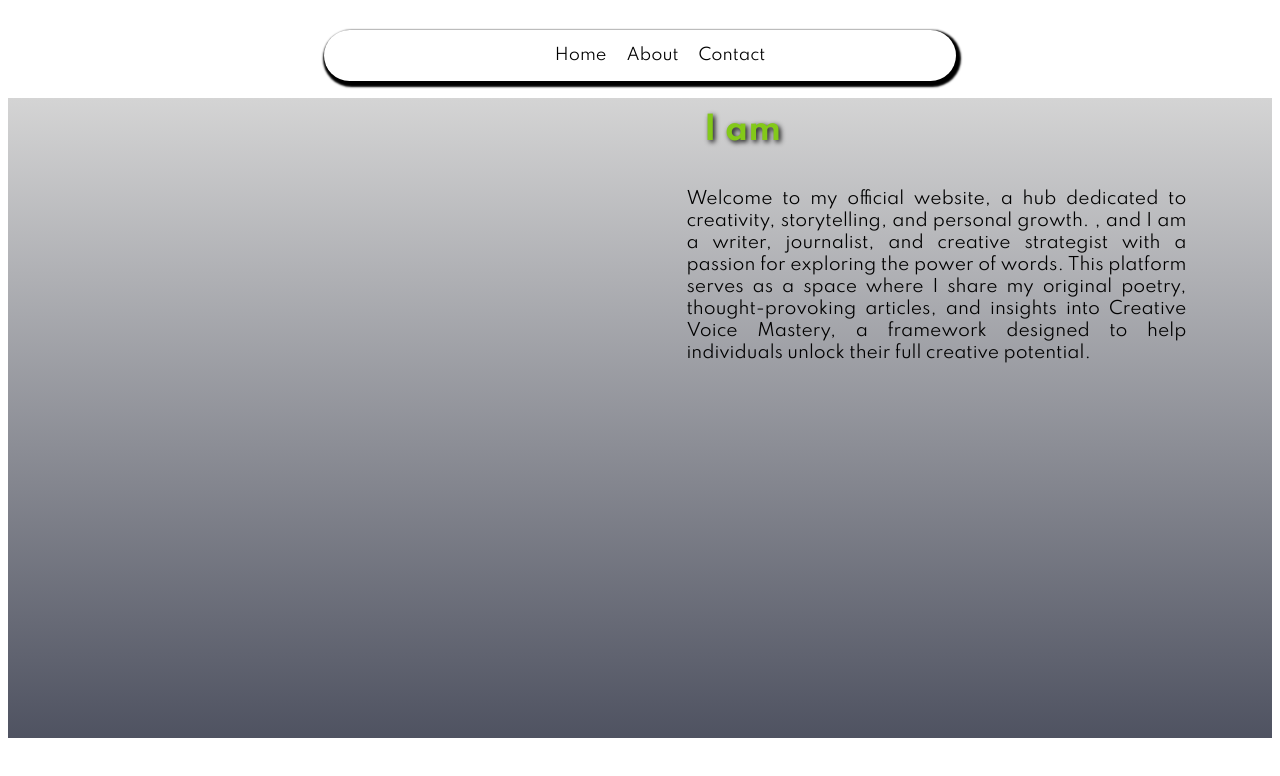
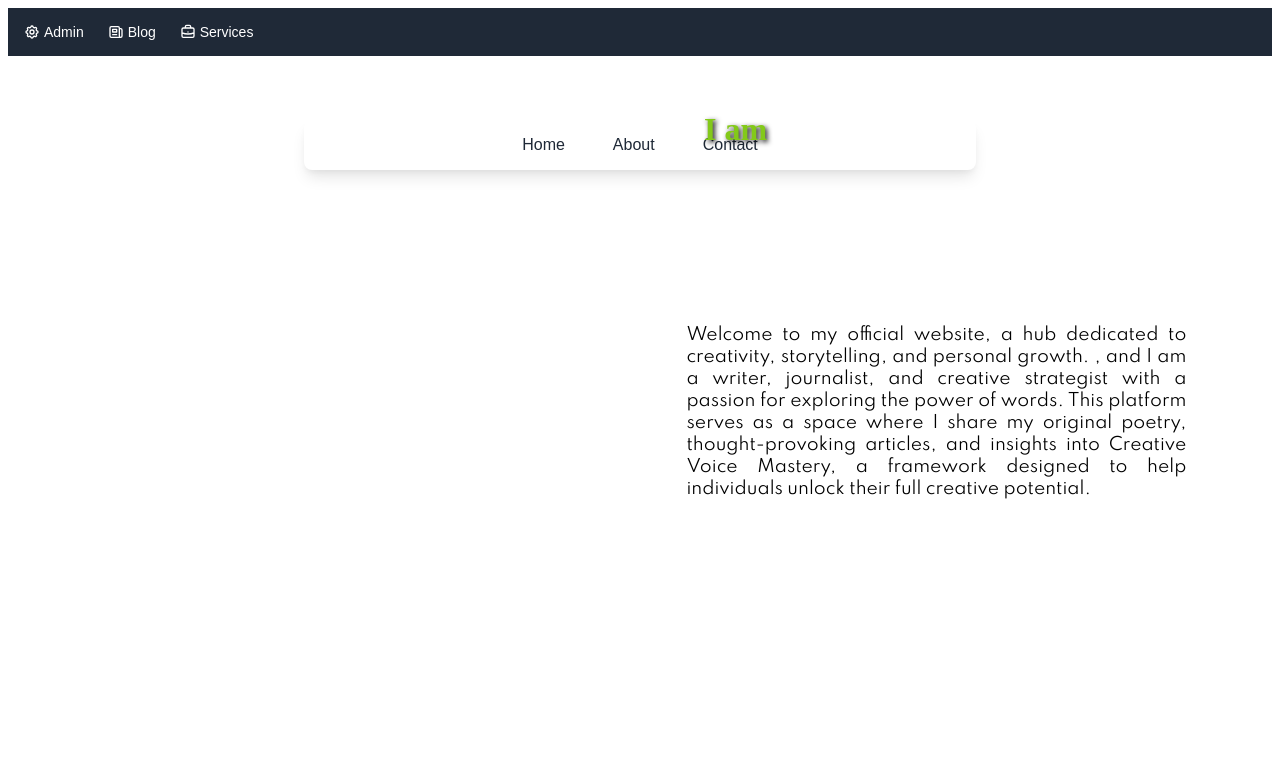
Before and after one commit to markderrck5445/react, a React (Create React App) app in the folder project1/: page / in a window 1280 px wide. Shown: the top 776 px of the page. Built offline with nearby package versions, Linux system fonts and the light colour scheme.

Commit message:
added new navbar

```diff
--- a/project1/src/components/NavBar.js
+++ b/project1/src/components/NavBar.js
@@ -1,19 +1,64 @@
-import React from 'react'
+import React from 'react';
+// import './Navbar.css'; // Import the CSS file
 
-const NavBar=()=> {
+function Navbar() {
   return (
-    <div>
-      <nav className="navbar">
-        <ul>
-          <li><a href="/">Home</a></li>
-          <li><a href="/about">About</a></li>
-          <li><a href="/contact">Contact</a></li>
+    <div className="navbar-container">
+      {/* Top left navbar - Admin, Blog, Services */}
+      <div className="top-navbar">
+        <div className="container">
+          <nav>
+            <ul>
+              <li>
+                <a href="#admin">
+                  <svg xmlns="http://www.w3.org/2000/svg" width="16" height="16" fill="none" viewBox="0 0 24 24" stroke="currentColor">
+                    <path strokeLinecap="round" strokeLinejoin="round" strokeWidth="2" d="M10.325 4.317c.426-1.756 2.924-1.756 3.35 0a1.724 1.724 0 002.573 1.066c1.543-.94 3.31.826 2.37 2.37a1.724 1.724 0 001.065 2.572c1.756.426 1.756 2.924 0 3.35a1.724 1.724 0 00-1.066 2.573c.94 1.543-.826 3.31-2.37 2.37a1.724 1.724 0 00-2.572 1.065c-.426 1.756-2.924 1.756-3.35 0a1.724 1.724 0 00-2.573-1.066c-1.543.94-3.31-.826-2.37-2.37a1.724 1.724 0 00-1.065-2.572c-1.756-.426-1.756-2.924 0-3.35a1.724 1.724 0 001.066-2.573c-.94-1.543.826-3.31 2.37-2.37.996.608 2.296.07 2.572-1.065z" />
+                    <path strokeLinecap="round" strokeLinejoin="round" strokeWidth="2" d="M15 12a3 3 0 11-6 0 3 3 0 016 0z" />
+                  </svg>
+                  Admin
+                </a>
+              </li>
+              <li>
+                <a href="#blog">
+                  <svg xmlns="http://www.w3.org/2000/svg" width="16" height="16" fill="none" viewBox="0 0 24 24" stroke="currentColor">
+                    <path strokeLinecap="round" strokeLinejoin="round" strokeWidth="2" d="M19 20H5a2 2 0 01-2-2V6a2 2 0 012-2h10a2 2 0 012 2v1m2 13a2 2 0 01-2-2V7m2 13a2 2 0 002-2V9a2 2 0 00-2-2h-2m-4-3H9M7 16h6M7 8h6v4H7V8z" />
+                  </svg>
+                  Blog
+                </a>
+              </li>
+              <li>
+                <a href="#services">
+                  <svg xmlns="http://www.w3.org/2000/svg" width="16" height="16" fill="none" viewBox="0 0 24 24" stroke="currentColor">
+                    <path strokeLinecap="round" strokeLinejoin="round" strokeWidth="2" d="M21 13.255A23.931 23.931 0 0112 15c-3.183 0-6.22-.62-9-1.745M16 6V4a2 2 0 00-2-2h-4a2 2 0 00-2 2v2m4 6h.01M5 20h14a2 2 0 002-2V8a2 2 0 00-2-2H5a2 2 0 00-2 2v10a2 2 0 002 2z" />
+                  </svg>
+                  Services
+                </a>
+              </li>
+            </ul>
+          </nav>
+        </div>
+      </div>
 
-        </ul>
-      </nav>
+      {/* Middle navbar - Home, About, Contact */}
+      <div className="middle-navbar-wrapper">
+        <div className="container">
+          <nav className="middle-navbar">
+            <ul>
+              <li>
+                <a href="#home">Home</a>
+              </li>
+              <li>
+                <a href="#about">About</a>
+              </li>
+              <li>
+                <a href="#contact">Contact</a>
+              </li>
+            </ul>
+          </nav>
+        </div>
+      </div>
     </div>
-  )
+  );
 }
 
-
-export default NavBar;
+export default Navbar;
--- a/project1/src/index.css
+++ b/project1/src/index.css
@@ -1,57 +1,119 @@
  /* header and navbar */
  @import url("https://fonts.googleapis.com/css2?family=Spartan:wght@100;200;300;400;500;600;700;800;900&display=swap");
- *{
+ /* *{
     font-family: 'Spartan', sans-serif;
     background-color: linear-gradient(rgba(194, 194, 194, 0.7),rgba(4,9,30,0.7));
-}
+} */
 
- /* .nav{
+/* Main container styles */
+.navbar-container {
+    width: 100%;
+    font-family: sans-serif;
+  }
+
+  /* Top navbar styles */
+  .top-navbar {
+    background-color: #1f2937;
+    color: white;
+    padding: 1rem;
+  }
+
+  .container {
+    width: 100%;
+    max-width: 1280px;
+    margin-left: auto;
+    margin-right: auto;
+  }
+
+  .top-navbar nav ul {
     display: flex;
-    list-style: none;
-    text-decoration: none;
- }
+    list-style-type: none;
+    padding: 0;
+    margin: 0;
+  }
 
- .nav ul{
-    display: flex;
-    list-style: none;
-    text-align: left;
-    text-decoration: none;
- }
+  .top-navbar nav ul li {
+    margin-right: 1.5rem;
+  }
 
- .nav ul li{
-    margin: 0 10px;
-    text-decoration: none;
-
- } */
-
- .navbar {
-    width: 50%;
+  .top-navbar a {
+    color: white;
+    font-size: 0.875rem;
+    font-weight: 500;
     display: flex;
     align-items: center;
+    transition: color 0.3s;
+    text-decoration: none;
+  }
+
+  .top-navbar a:hover {
+    color: #93c5fd;
+  }
+
+  .top-navbar svg {
+    height: 1rem;
+    width: 1rem;
+    margin-right: 0.25rem;
+  }
+
+  /* Middle navbar styles */
+  .middle-navbar-wrapper {
+    margin-top: 4rem;
+    margin-bottom: 4rem;
+  }
+
+  .middle-navbar {
+    background-color: white;
+    box-shadow: 0 10px 15px -3px rgba(0, 0, 0, 0.1), 0 4px 6px -2px rgba(0, 0, 0, 0.05);
+    border-radius: 0.5rem;
+    max-width: 42rem;
+    margin-left: auto;
+    margin-right: auto;
+  }
+
+  .middle-navbar ul {
+    display: flex;
     justify-content: center;
-    margin-left: 25%;
-    font-family: system-ui, -apple-system, BlinkMacSystemFont, 'Segoe UI', Roboto, Oxygen, Ubuntu, Cantarell, 'Open Sans', 'Helvetica Neue', sans-serif;
-    border-radius: 60px;
-    backdrop-filter: blur(5px);
-    box-shadow:  black 2px 3px 2px 3px;
-    margin-top: 30px;
-}
+    padding: 1rem 2rem;
+    list-style-type: none;
+    margin: 0;
+  }
 
-.navbar ul {
-    display: flex;
-    list-style: none;
+  .middle-navbar ul li {
+    margin-right: 3rem;
+    position: relative;
+  }
+
+  .middle-navbar ul li:last-child {
+    margin-right: 0;
+  }
+
+  .middle-navbar a {
+    color: #1f2937;
+    font-weight: 500;
+    transition: color 0.3s;
+    position: relative;
     text-decoration: none;
-}
+  }
 
-.navbar ul li {
-    margin: 0 10px;
-    text-decoration: none;
-}
+  .middle-navbar a:hover {
+    color: #2563eb;
+  }
 
-.navbar ul li a{
-  text-decoration: none;
-  color: black;
-}
+  .middle-navbar a::after {
+    content: '';
+    position: absolute;
+    bottom: -4px;
+    left: 0;
+    width: 0;
+    height: 2px;
+    background-color: #2563eb;
+    transition: width 0.3s ease;
+  }
+
+  .middle-navbar a:hover::after {
+    width: 100%;
+  }
 
 .col-1 h1 span{
     color: rgb(131, 201, 25);
@@ -85,10 +147,9 @@
     position: absolute;
 }
 
-.container{
+.container-con{
     width: 100%;
     height: 80vh;
     background-position: center;
-    background-image: linear-gradient(rgba(194, 194, 194, 0.7),rgba(4,9,30,0.7));
     background-size: cover;
 }
--- a/project1/src/pages/Home.js
+++ b/project1/src/pages/Home.js
@@ -2,7 +2,7 @@ import React from 'react'
 const Home=()=> {
   return (
     <div>
-      <div className="container">
+      <div className="container-con">
      <div className="col-1">
         <h1 className="shilla">
        <span> I am </span>
```
